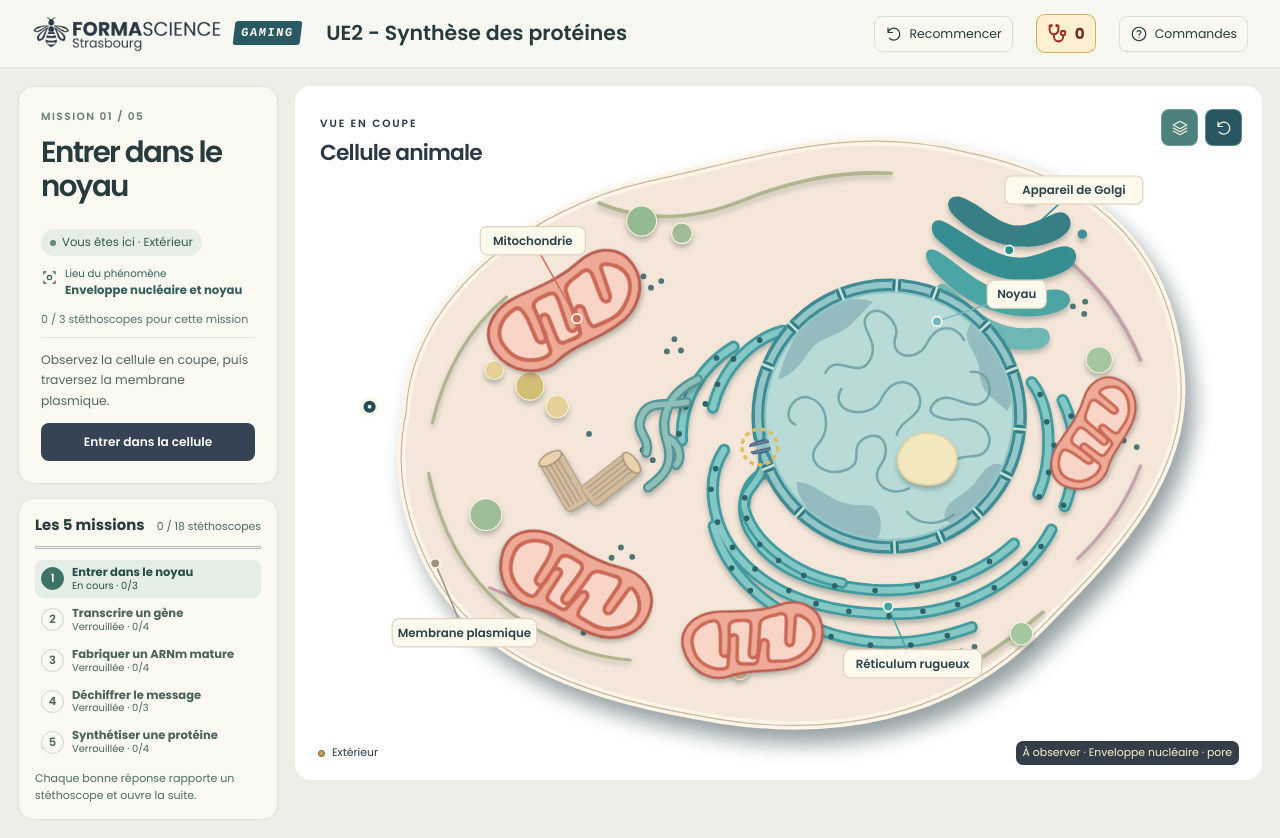
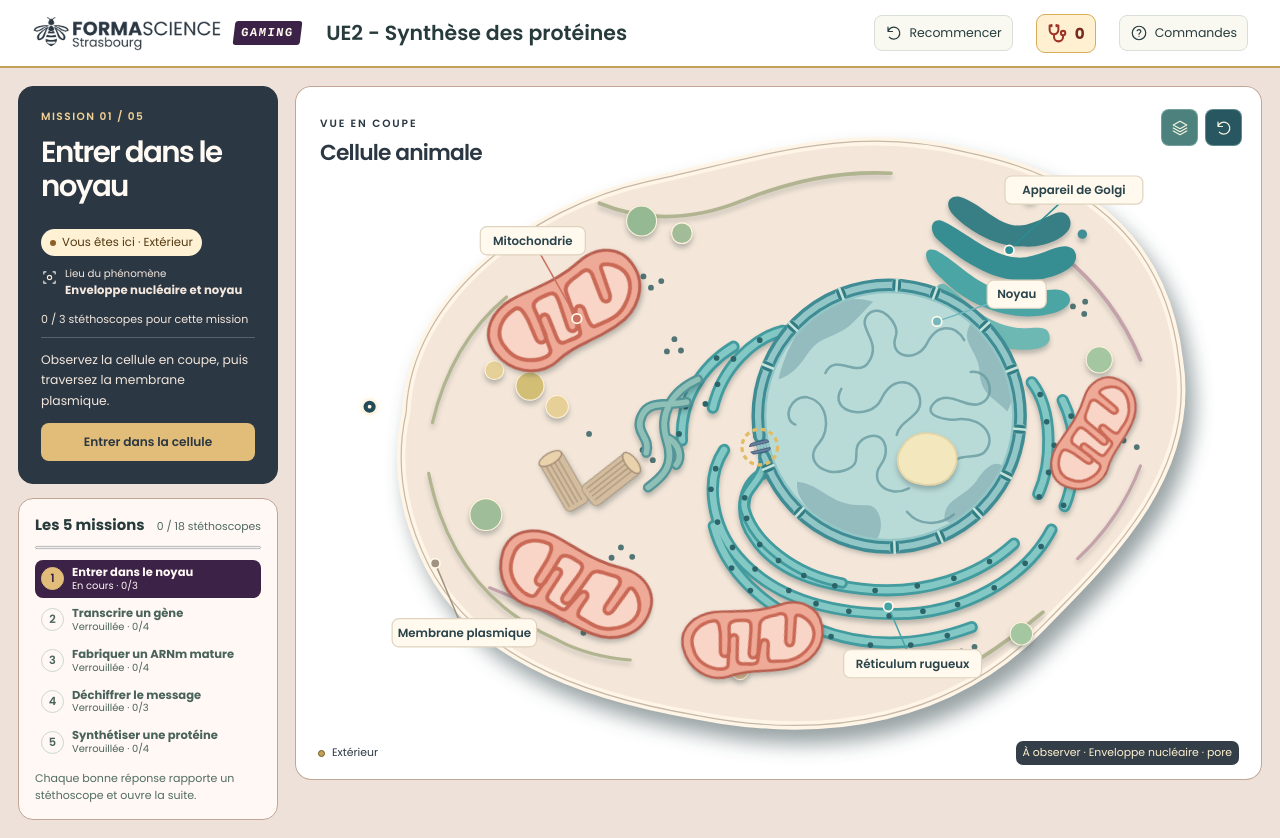
Before and after one commit to formascience-code/gaming, a Next.js app: page / in a window 1280 px wide. Built offline with nearby package versions, Linux system fonts and the light colour scheme.

Commit message:
Renforcer les contrastes des menus formaScience Gaming

```diff
--- a/app/style.css
+++ b/app/style.css
@@ -1,11 +1,11 @@
 :root{color-scheme:light;--ink:#273b3c;--soft:#657470;--line:#e1e2d8;--paper:#f8f7f0;--slate:#354354}
 *{box-sizing:border-box}
-html,body{margin:0;min-height:100%;background:#edeee7;color:var(--ink);font-family:Poppins,system-ui,sans-serif}
+html,body{margin:0;min-height:100%;background:#eee1da;color:var(--ink);font-family:Poppins,system-ui,sans-serif}
 button{font:inherit;color:inherit;cursor:pointer}
 button:disabled{opacity:.55;cursor:default}
 button:focus-visible,.map:focus-visible{outline:2px solid #80b5b2;outline-offset:3px}
 .shell{min-height:100dvh;display:grid;grid-template-rows:auto 1fr}
-.topbar{display:flex;align-items:center;justify-content:space-between;padding:0 32px;background:#f8f8f2;border-bottom:1px solid #e0e3d9}
+.topbar{display:flex;align-items:center;justify-content:space-between;padding:0 32px;background:#fff;border-bottom:2px solid #c2a05a}
 .top-tools,.control{display:flex;align-items:center}
 .top-tools{gap:23px}
 .section{font-size:.78rem;color:#566c65;border-right:1px solid #d5ded4;padding-right:23px}
@@ -13,7 +13,7 @@ button:focus-visible,.map:focus-visible{outline:2px solid #80b5b2;outline-offset
 .control:hover,.icon-button:hover{background:#e8eee6}
 .workspace{display:grid;grid-template-columns:260px minmax(0,1fr);gap:17px;padding:18px;max-width:1700px;width:100%;margin:0 auto}
 .sidebar{display:grid;align-content:start;gap:14px}
-.mission,.specimen{position:relative;background:#faf9f2;border:1px solid #e0e2d7;padding:22px;border-radius:15px}
+.mission{position:relative;background:#2b3742;color:#fffaf4;border:1px solid #2b3742;padding:22px;border-radius:15px}
 .eyebrow{font-size:.66rem;font-weight:600;letter-spacing:.14em;color:#678078}
 .mission h2{font-size:1.83rem;font-weight:600;line-height:1.17;letter-spacing:-.055em;margin:10px 0 24px}
 .steps{list-style:none;padding:0;margin:0;display:grid;gap:10px;font-size:.80rem;color:#63736e}
@@ -86,14 +86,14 @@ dialog dd{margin:2px 0 0;color:var(--soft)}
 .mission-count+.guidance{margin-top:9px}
 .zone-pill{display:inline-flex;align-items:center;gap:6px;border-radius:20px;background:#e6eee5;padding:5px 9px;font-size:.73rem;color:#355a51}
 .zone-pill i{width:6px;height:6px;background:#63877d;border-radius:50%}
-.route-card{padding:15px 16px;background:#faf9f2;border:1px solid #e0e2d7;border-radius:15px}
+.route-card{padding:15px 16px;background:#fff8f4;border:1px solid #c2a594;border-radius:15px}
 .route-head{display:flex;align-items:baseline;justify-content:space-between;gap:5px}
 .route-head h3{font-size:.93rem;margin:0}
 .route-head span{font-size:.68rem;color:#4e6960}
-.route-card progress{width:100%;height:7px;display:block;margin:8px 0 9px;accent-color:#4b8274}
+.route-card progress{width:100%;height:7px;display:block;margin:8px 0 9px;accent-color:#8b6027}
 .mission-track{display:grid;gap:3px;list-style:none;padding:0;margin:0}
 .mission-track li{display:flex;align-items:center;gap:8px;border-radius:8px;padding:5px 6px;min-height:35px;color:#49625a}
-.mission-track li.active{background:#e4eee6;color:#274e45}
+.mission-track li.active{background:#3d2248;color:#fff8f4}
 .mission-badge{display:grid;place-items:center;width:23px;height:23px;flex:none;border-radius:50%;border:1px solid #cbd8cc;font-size:.71rem;font-weight:600}
 .complete .mission-badge,.active .mission-badge{background:#3e7266;color:#fff;border-color:#3e7266}
 .mission-track strong,.mission-track small{display:block;line-height:1.3}
@@ -115,7 +115,7 @@ dialog dd{margin:2px 0 0;color:var(--soft)}
 .challenge-open{grid-template-columns:minmax(185px,215px) minmax(320px,1fr) minmax(320px,410px);align-items:start}
 .challenge-open .stage{height:clamp(320px,calc(100dvh - 350px),580px);min-height:0}
 .challenge-open .map{height:100%}
-.quiz-panel{width:100%;max-height:none;min-width:0;padding:17px;background:#faf9f2;border:1px solid #dce2d7;border-radius:13px}
+.quiz-panel{width:100%;max-height:none;min-width:0;padding:17px;background:#fff;border:1px solid #c2a594;border-radius:13px}
 .quiz-panel h2:focus{outline:none}
 @media(min-width:901px) and (max-width:1090px){.challenge-open{grid-template-columns:minmax(330px,1fr) minmax(320px,.86fr)}.challenge-open .sidebar{grid-row:2;grid-column:1/-1;grid-template-columns:repeat(2,minmax(0,1fr))}}
 @media(max-width:900px){.challenge-open{display:grid;grid-template-columns:minmax(0,1fr)}.challenge-open .visual-column{grid-row:1}.challenge-open .quiz-panel{grid-row:2}.challenge-open .sidebar{grid-row:3}.challenge-open .stage{height:clamp(245px,56vw,420px)}.challenge-open .stage-heading span,.challenge-open .stage-foot span:last-child{display:none}}
@@ -170,7 +170,18 @@ dialog dd{margin:2px 0 0;color:var(--soft)}
 .topbar{display:grid;grid-template-columns:auto minmax(0,1fr) auto;gap:clamp(12px,2vw,26px);min-height:68px}
 .gaming-brand{display:flex;align-items:center;gap:10px;justify-self:start}
 .gaming-brand img{display:block;width:clamp(130px,15vw,196px);height:auto}
-.gaming-label{font:700 .76rem/1 ui-monospace,monospace;letter-spacing:.12em;color:#fffaf0;background:#295962;border-radius:3px;padding:6px 7px;transform:skewX(-7deg)}
+.gaming-label{font:700 .76rem/1 ui-monospace,monospace;letter-spacing:.12em;color:#fffaf0;background:#3d2248;border-radius:3px;padding:6px 7px;transform:skewX(-7deg)}
 .game-title{font-size:clamp(.95rem,1.6vw,1.35rem);line-height:1.2;margin:0;font-weight:600}
 @media(max-width:850px){.topbar{grid-template-columns:minmax(0,1fr) auto;row-gap:6px;padding-block:8px}.game-title{grid-row:2;grid-column:1/-1}.top-tools{justify-self:end}}
 @media(max-width:510px){.topbar{grid-template-columns:1fr;padding-inline:12px}.game-title{grid-row:2}.top-tools{grid-row:3;justify-self:start}.gaming-brand img{width:148px}}
+
+
+.mission .eyebrow{color:#f0d094}
+.mission :is(.guidance,.mission-count,.mission-location){color:#f3e7de}
+.mission .guidance{border-top-color:#ffffff38}
+.mission .zone-pill{background:#fff1d4;color:#533912}
+.mission .zone-pill i{background:#8b6027}
+.mission .primary{background:#e2bd79;color:#2b3742}
+.mission .primary:hover{background:#f0cf92}
+.mission-track li.active .mission-badge{background:#e2bd79;border-color:#e2bd79;color:#3d2248}
+.stage{box-shadow:inset 0 0 0 1px #c2a594}
```
